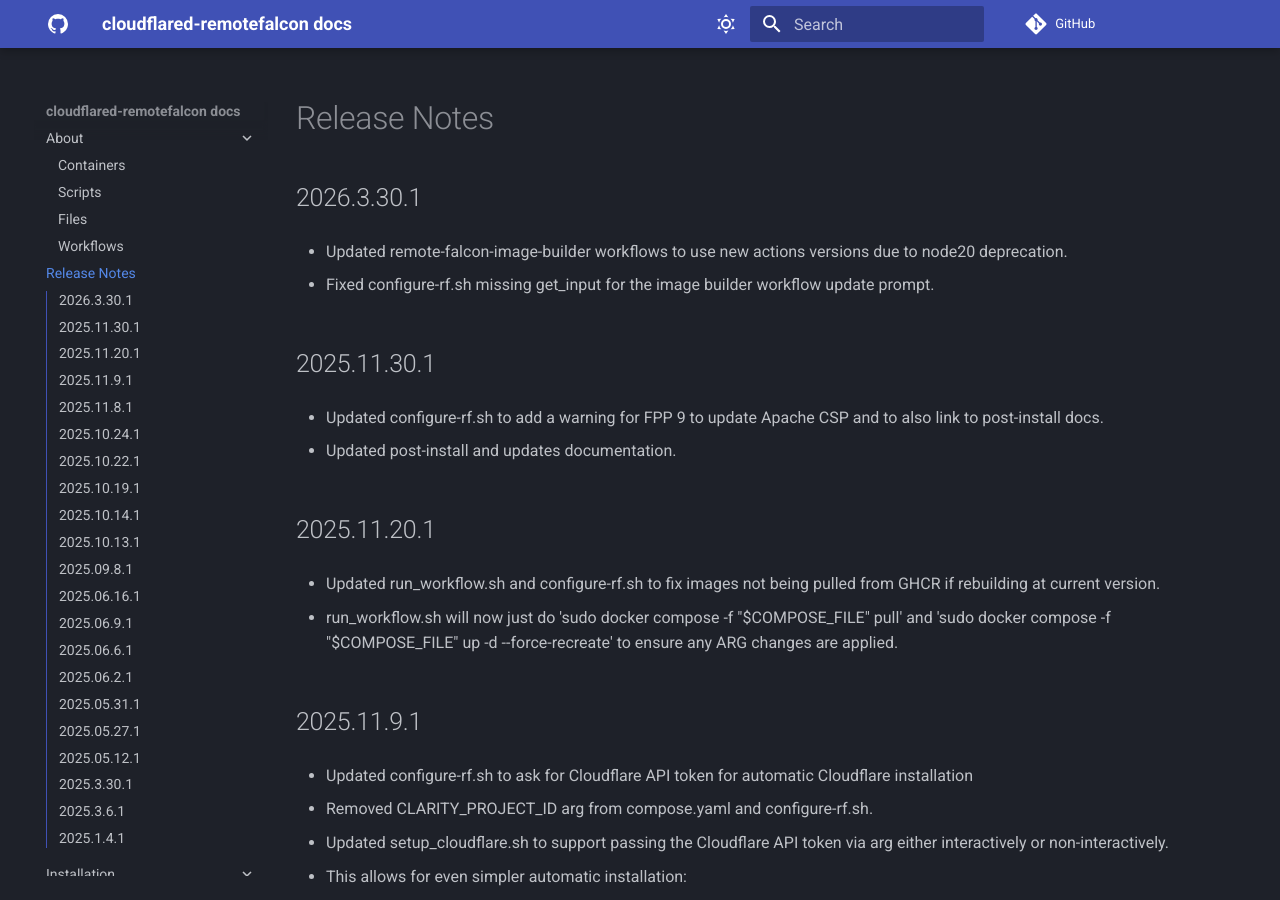
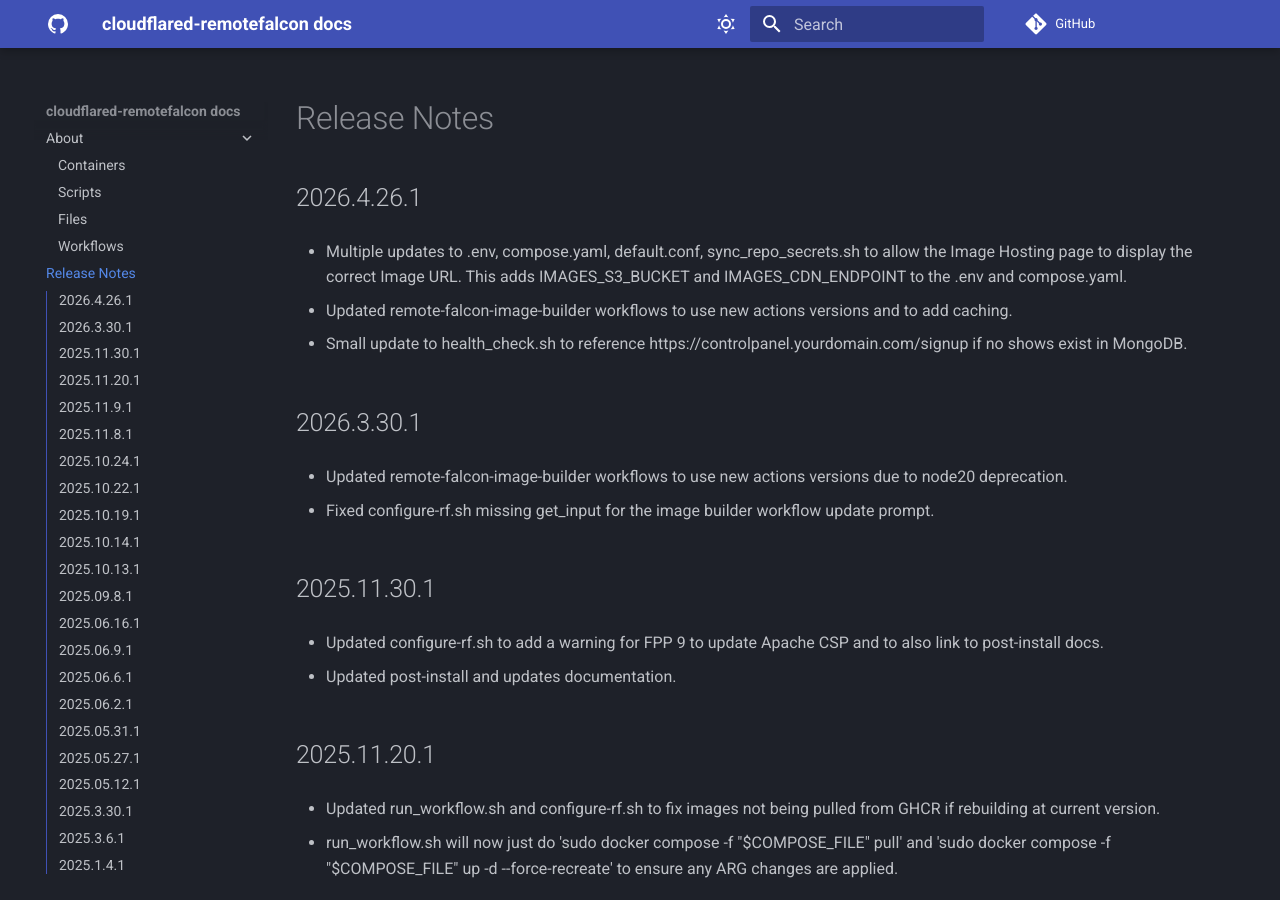
Before and after one commit to Ne0n09/cloudflared-remotefalcon, an MkDocs documentation site: the page built from docs/release-notes.md, in a window 1280 px wide and 900 px high. Built offline with MkDocs 1.6.1 and Material for MkDocs 9.7.7, drawn with Linux system fonts in a browser that asks for light colours; comment, search, counter and statistics services are not loaded.

Commit message:
doc updates

```diff
--- a/docs/release-notes.md
+++ b/docs/release-notes.md
@@ -1,4 +1,12 @@
 # Release Notes
+
+## 2026.4.26.1
+
+- Multiple updates to .env, compose.yaml, default.conf, sync_repo_secrets.sh to allow the Image Hosting page to display the correct Image URL. This adds IMAGES_S3_BUCKET and IMAGES_CDN_ENDPOINT to the .env and compose.yaml.
+
+- Updated remote-falcon-image-builder workflows to use new actions versions and to add caching.
+
+- Small update to health_check.sh to reference https://controlpanel.yourdomain.com/signup if no shows exist in MongoDB.
 
 ## 2026.3.30.1
 
```
Also changed, not shown: docs/post-install.md (+4 -0 lines).
